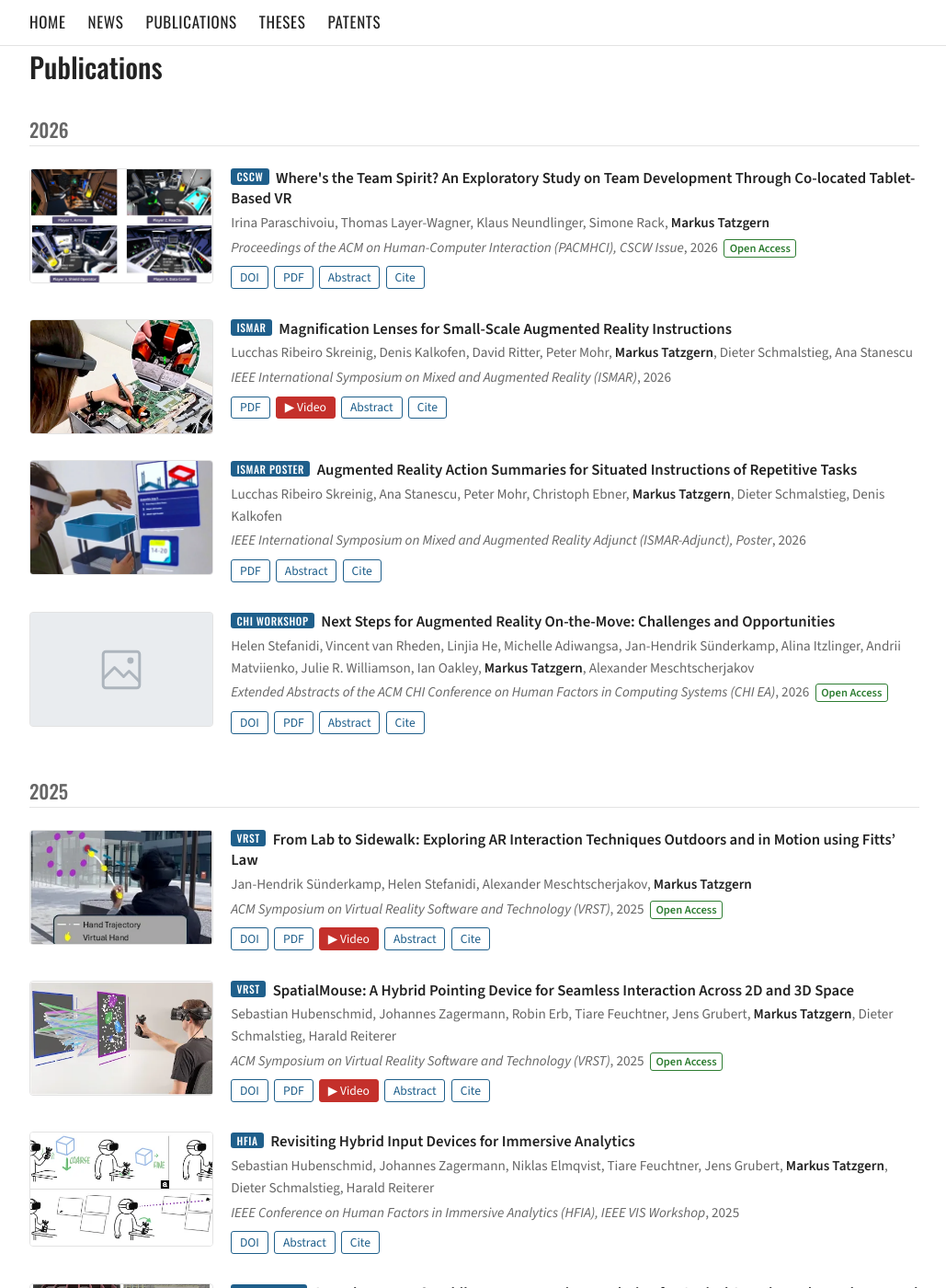
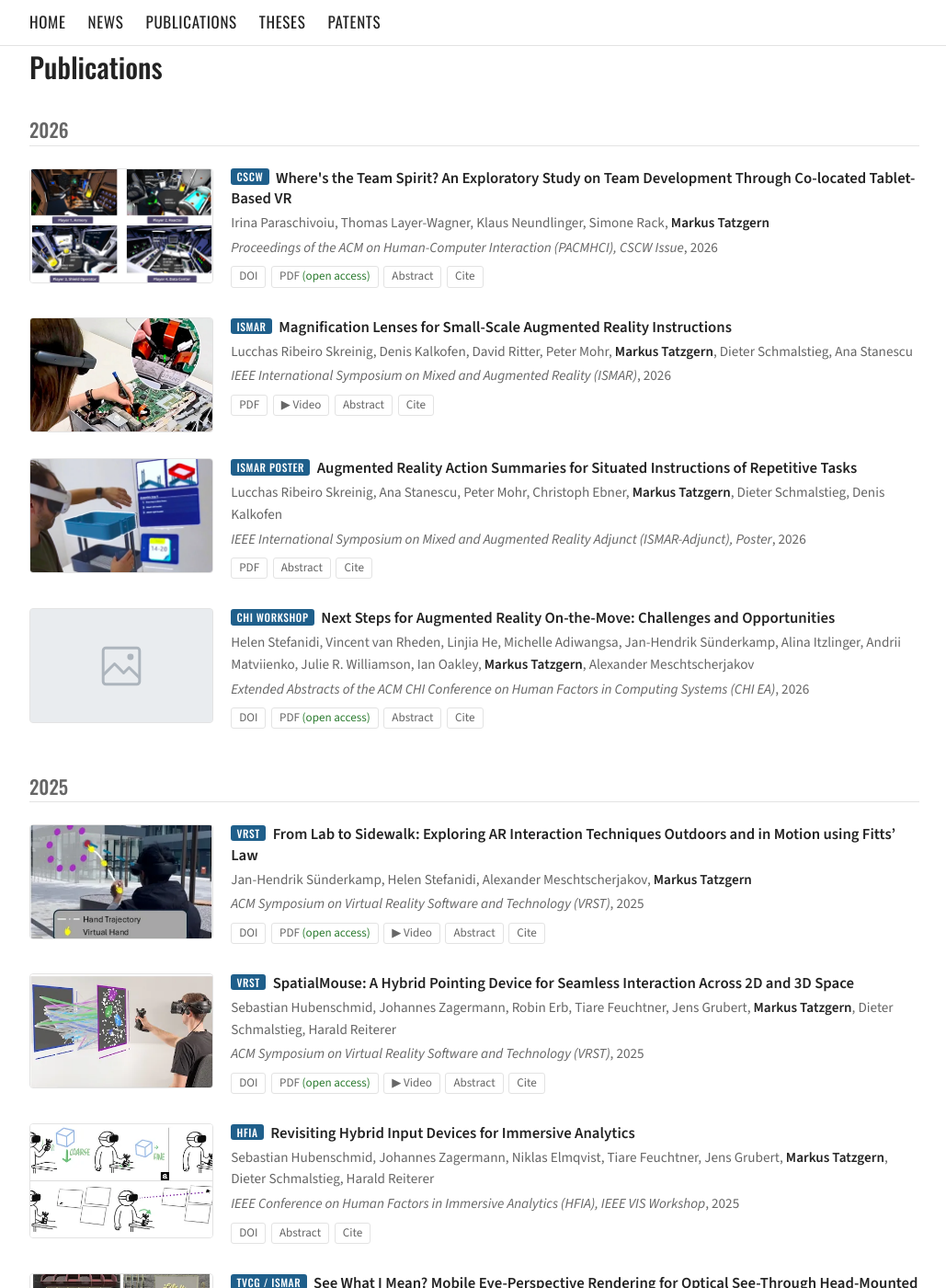
Before and after one commit to mtatz/mtatz.github.io, a Jekyll site: the page built from index.html, in a window 1280 px wide and 1400 px high, scrolled down 1118 px. Shown: the whole window at 92% size, without its empty margins (124-1153 px from the left). Built offline with Jekyll 4.4.1, drawn with Linux system fonts in a browser that asks for light colours; some of the changed text lies outside the part shown.

Commit message:
Calmer publication list: subtle framed buttons, compact mobile layout
- Link buttons keep their frame but use muted colors; accent on hover
- Video/Talk no longer red
- Open access shown on the PDF link instead of a separate tag
- Mobile: small thumbnails beside the text, no placeholders, one-line menu

Co-Authored-By: Claude Opus 5.5 <noreply@anthropic.com>
Claude-Session: https://claude.ai/code/session_014X6Q7nAd6PJRdbiiMWzV1J

```diff
--- a/_includes/publication.html
+++ b/_includes/publication.html
@@ -9,7 +9,7 @@
 {%- assign bib = site.data.bibtex[p.id] -%}
 {%- assign abstract = site.data.abstracts[p.id] -%}
 <li class="pub{% if p.award %} pub-award{% endif %}" id="{{ p.id }}">
-  <div class="pub-thumb">
+  <div class="pub-thumb{% unless p.image %} no-image{% endunless %}">
     {%- assign img = p.image | default: "papers/placeholder.svg" -%}
     {% if href %}<a href="{{ href }}" tabindex="-1" aria-hidden="true">{% endif -%}
     <img src="{{ img | prepend: '/' | relative_url }}" alt="{% if p.image %}Teaser image: {{ p.title | escape }}{% endif %}" width="200" height="125" loading="lazy" decoding="async">
@@ -19,12 +19,13 @@
     {%- if p.award %}<p class="award-badge">&#127942; {{ p.award }}</p>{% endif %}
     <p class="pub-title">{% if p.badge %}<span class="venue-badge">{{ p.badge }}</span> {% endif %}{% if href %}<a href="{{ href }}">{{ p.title }}</a>{% else %}{{ p.title }}{% endif %}</p>
     <p class="pub-authors">{{ p.authors | replace: "Markus Tatzgern", "<strong>Markus Tatzgern</strong>" }}</p>
-    <p class="pub-venue"><em>{{ p.venue }}</em>, {{ p.year }}{% if p.open_access %} <span class="oa">Open Access</span>{% endif %}</p>
+    <p class="pub-venue"><em>{{ p.venue }}</em>, {{ p.year }}</p>
     <p class="pub-links">
-      {%- if p.doi %}<a href="https://doi.org/{{ p.doi }}">DOI</a>{% endif -%}
-      {%- if pdf %}<a href="{{ pdf }}">PDF</a>{% endif -%}
-      {%- if p.youtube %}<a class="video" href="https://www.youtube.com/watch?v={{ p.youtube }}">&#9654; Video</a>{% endif -%}
-      {%- if p.talk %}<a class="video" href="https://www.youtube.com/watch?v={{ p.talk }}">&#9654; Talk</a>{% endif -%}
+      {%- capture oa %}{% if p.open_access %} <span class="oa-note">(open access)</span>{% endif %}{% endcapture -%}
+      {%- if p.doi %}<a href="https://doi.org/{{ p.doi }}">DOI{% unless pdf %}{{ oa }}{% endunless %}</a>{% endif -%}
+      {%- if pdf %}<a href="{{ pdf }}">PDF{{ oa }}</a>{% endif -%}
+      {%- if p.youtube %}<a href="https://www.youtube.com/watch?v={{ p.youtube }}">&#9654; Video</a>{% endif -%}
+      {%- if p.talk %}<a href="https://www.youtube.com/watch?v={{ p.talk }}">&#9654; Talk</a>{% endif -%}
       {%- if p.code %}<a href="{{ p.code }}">Code</a>{% endif -%}
       {%- if p.url %}<a href="{{ p.url }}">Project</a>{% endif -%}
       {%- if abstract %}<button type="button" class="cite-btn" aria-expanded="false" aria-controls="abs-{{ p.id }}">Abstract</button>{% endif -%}
--- a/assets/css/site.css
+++ b/assets/css/site.css
@@ -42,10 +42,11 @@ h1, h2, h3 { font-family: Oswald, "Arial Narrow", sans-serif; font-weight: 500;
 }
 .topbar nav {
   max-width: 1000px; margin: 0 auto; padding: .7rem 16px;
-  display: flex; gap: 1.5rem; flex-wrap: wrap;
+  display: flex; gap: 1.5rem; overflow-x: auto; white-space: nowrap; scrollbar-width: none;
   font-family: Oswald, sans-serif; text-transform: uppercase; letter-spacing: .04em;
 }
 .topbar nav a { color: var(--fg); }
+.topbar nav::-webkit-scrollbar { display: none; }
 
 main { max-width: 1000px; margin: 0 auto; padding: 0 16px; }
 section { padding: 2rem 0; border-bottom: 1px solid var(--line); }
@@ -76,11 +77,13 @@ h3.year { font-size: 1.3rem; color: var(--muted); margin: 1.8rem 0 .6rem; border
 .pub-thumb a:hover img { opacity: .85; }
 .pub-authors, .pub-venue { color: var(--muted); font-size: .95rem; }
 .pub-authors strong { color: var(--fg); font-weight: 600; }
-.pub-links a {
-  display: inline-block; margin: .3rem .4rem 0 0; padding: .05rem .55rem;
-  border: 1px solid var(--accent); border-radius: 3px; font-size: .85rem;
+.pub-links a, .cite-btn, .copy-btn {
+  display: inline-block; margin: .3rem .35rem 0 0; padding: .05rem .5rem;
+  font: inherit; font-size: .82rem; line-height: 1.5; color: var(--muted); background: none; cursor: pointer;
+  border: 1px solid var(--line); border-radius: 3px; transition: color .15s, border-color .15s;
 }
-.pub-links a.video { background: #c4302b; border-color: #c4302b; color: #fff; }
+.pub-links a:hover, .cite-btn:hover, .copy-btn:hover { color: var(--accent); border-color: var(--accent); text-decoration: none; }
+.pub-links .oa-note { color: var(--oa); }
 .award-badge {
   display: inline-block; background: var(--award-bg); color: var(--award-fg);
   font-size: .82rem; font-weight: 600; padding: .05rem .55rem; border-radius: 3px;
@@ -98,15 +101,7 @@ h3.year { font-size: 1.3rem; color: var(--muted); margin: 1.8rem 0 .6rem; border
   font: 500 .72rem/1.5 Oswald, sans-serif; letter-spacing: .05em; text-transform: uppercase;
   color: var(--bg); background: var(--accent); border-radius: 3px;
 }
-.oa {
-  font-size: .78rem; font-weight: 600; color: var(--oa); border: 1px solid var(--oa);
-  border-radius: 3px; padding: 0 .35rem; margin-left: .2rem; font-style: normal;
-}
-.cite-btn, .copy-btn {
-  font: inherit; font-size: .85rem; cursor: pointer; background: none; color: var(--accent);
-  border: 1px solid var(--accent); border-radius: 3px; padding: .05rem .55rem; margin: .3rem .4rem 0 0;
-}
-.cite-btn[aria-expanded="true"] { background: var(--accent); color: var(--bg); }
+.cite-btn[aria-expanded="true"] { color: var(--accent); border-color: var(--accent); }
 .bib, .abstract { margin-top: .5rem; }
 .abstract p {
   margin: 0; padding: .7rem .8rem; font-size: .92rem; line-height: 1.5;
@@ -126,7 +121,12 @@ footer { text-align: center; color: var(--muted); font-size: .85rem; padding: 2r
   .profile { grid-template-columns: 1fr; gap: 1rem; }
   .profile-side { display: grid; grid-template-columns: 140px 1fr; gap: 1rem; align-items: start; }
   .profile-links { margin: 0; }
-  .pub { grid-template-columns: 1fr; gap: .6rem; }
+  .topbar nav { gap: 1.1rem; font-size: .95rem; }
+  .pub { grid-template-columns: 96px 1fr; gap: .8rem; }
   .news li { grid-template-columns: 1fr; gap: 0; }
-  .pub-thumb img { width: 100%; height: auto; aspect-ratio: 16 / 10; }
+  .pub-thumb img { width: 96px; height: 60px; }
+  .pub-thumb.no-image { display: none; }
+  .pub:has(.no-image) { grid-template-columns: 1fr; }
+  .pub-title { font-size: 1rem; }
+  .pub-authors, .pub-venue { font-size: .88rem; }
 }
```
